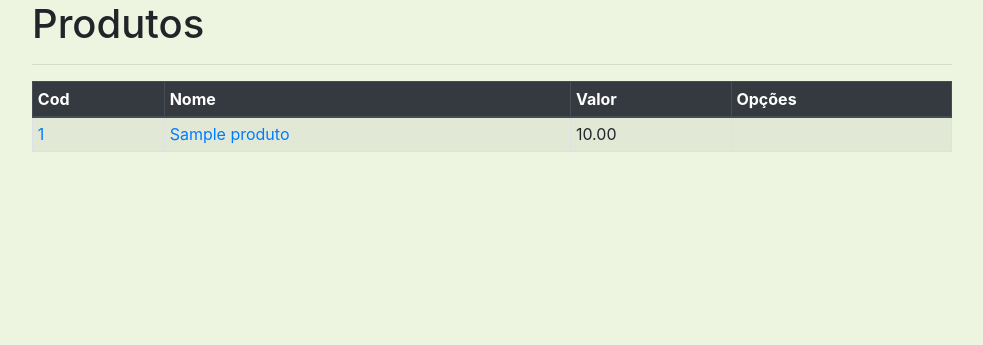
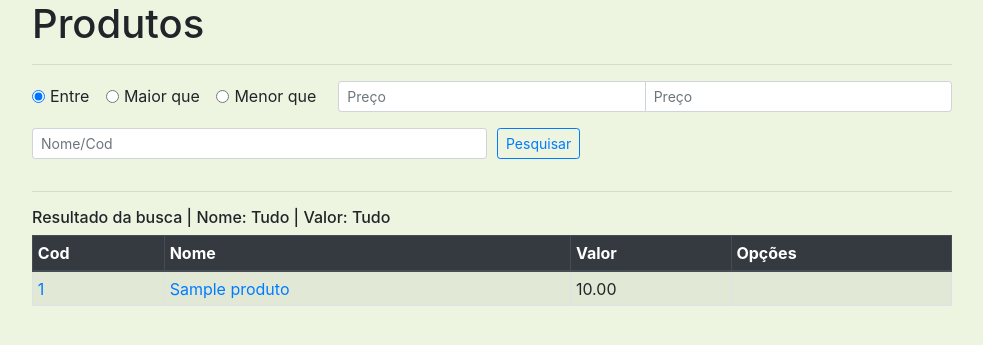
Before and after one commit to vitornr7/estoque-django, a Django app: page /listar_produtos/ in a window 1280 px wide. Shown: the part 56-401 px from the top of the page, without its empty margins (148-1131 px from the left). Run offline with Django 3.2, Linux system fonts and the light colour scheme; a user stored in the database is signed in; tables that the repository leaves empty hold one stand-in row (values such as "Sample post"); some libraries are stand-ins or nearby versions.

```diff
--- /dev/null
+++ b/estoque/templates/estoque/pesquisa/pesq_preco.html
@@ -0,0 +1,29 @@
+{% if request.GET.opcao_valor == 'entre' %}
+    {% if request.GET.valor1 and request.GET.valor2 %}
+        | Valor entre: {{ request.GET.valor1 }} e {{ request.GET.valor2 }}
+    {% elif request.GET.valor1 or request.GET.valor2 %}
+        | Valor: {{ request.GET.valor1 }} {{ request.GET.valor2 }}
+    {% else %}
+        | Valor: Tudo
+    {% endif %}
+
+{% elif request.GET.opcao_valor == 'maior' %}
+    {% if request.GET.valor1 %}
+        | Valor maior que: {{ request.GET.valor1 }}
+    {% elif request.GET.valor2 %}
+        | Valor maior que: {{ request.GET.valor2 }}
+    {% else %}
+        | Valor: Tudo
+    {% endif %}
+
+{% elif request.GET.opcao_valor == 'menor' %}
+    {% if request.GET.valor1 %}
+        | Valor menor que:  {{ request.GET.valor1 }}
+    {% elif request.GET.valor2 %}
+        | Valor menor que:  {{ request.GET.valor2 }}
+    {% else %}
+        | Valor: Tudo
+    {% endif %}
+{% else %}
+    | Valor: Tudo
+{% endif %}
--- /dev/null
+++ b/estoque/templates/estoque/pesquisa/precos.html
@@ -0,0 +1,27 @@
+<div class="form-row align-items-center">
+    <div class="form-group col-auto">
+        <div class="form-check form-check-inline">
+            <input class="form-check-input " type="radio" name="opcao_valor" id="radiovalor1" value="entre" checked>
+            <label class="form-check-label" for="radiovalor1">Entre</label>
+        </div>
+
+        <div class="form-check form-check-inline">
+            <input class="form-check-input" type="radio" name="opcao_valor" id="radiovalor2" value="maior">
+            <label class="form-check-label" for="radiovalor2">Maior que</label>
+        </div>
+
+        <div class="form-check form-check-inline">
+            <input class="form-check-input" type="radio" name="opcao_valor" id="radiovalor3" value="menor">
+            <label class="form-check-label" for="radiovalor3">Menor que</label>
+        </div>
+    </div>
+
+    <div class="form-group col-lg">
+        <div class="input-group input-group-sm">
+            <input class="form-control" type="number" min="0" step="0.01" placeholder="Preço" aria-label="Search"
+                name="valor1">
+            <input class="form-control" type="number" min="0" step="0.01" placeholder="Preço" aria-label="Search"
+                name="valor2">
+        </div>
+    </div>
+</div>
--- a/estoque/templates/estoque/produto_list.html
+++ b/estoque/templates/estoque/produto_list.html
@@ -5,22 +5,22 @@
 <h1>Produtos</h1>
 
 <hr>
-{% comment %}
+
 <form class="form-group" method="GET" action="{% url 'estoque:listar_produtos' %}">
     {% include 'estoque/pesquisa/precos.html' %}
 
     <div class="form-row align-items-center">
         <div class="form-group col">
-            <input class="form-control" type="text" placeholder="Nome/Cod" aria-label="Search" name="q">
+            <input class="form-control form-control-sm" type="text" placeholder="Nome/Cod" aria-label="Search" name="q">
         </div>
         <div class="form-group col">
-            <button class="btn btn-outline-primary" type="submit">Pesquisar</button>
+            <button class="btn btn-outline-primary btn-sm" type="submit">Pesquisar</button>
         </div>
     </div>
 </form>
 
-
-<a href="{% url 'estoque:cadastrar_produto' %}" class="btn btn-outline-success btn-block">Cadastar Produto</a>
+{% comment %}
+<a href="{% url 'estoque:cadastrar_produto' %}" class="btn btn-outline-success btn-block">Cadastar Produto</a>{% endcomment %}
 <hr>
 
 <h6>
@@ -35,7 +35,7 @@
     {% include 'estoque/pesquisa/pesq_preco.html' %}
 </h6>
 
-{% endcomment %}
+
 <table class="table table-striped table-bordered table-sm">
     <thead class="thead-dark">
         <tr>
--- /dev/null
+++ b/estoque/utilidades.py
@@ -0,0 +1,30 @@
+def filtrar_valor(objs, opcao_valor, valor1, valor2):
+    if opcao_valor == 'entre':
+        if valor1 and valor2:
+            if valor1 > valor2:
+                valor1, valor2 = valor2, valor1
+            objs = objs.filter(valor__range=(valor1, valor2))
+        elif valor1 or valor2:
+            objs = objs.filter(valor=valor1 or valor2)
+
+    elif opcao_valor == 'maior':
+        if valor1 or valor2:
+            objs = objs.filter(valor__gte=(valor1 or valor2))
+
+    elif opcao_valor == 'menor':
+        if valor1 or valor2:
+            objs = objs.filter(valor__lte=(valor1 or valor2))
+
+    return objs
+
+
+def paginar(objs, page, n_linhas):
+    paginator = Paginator(objs, n_linhas)
+    try:
+        objs = paginator.page(page)
+    except PageNotAnInteger:
+        objs = paginator.page(1)
+    except EmptyPage:
+        objs = paginator.page(paginator.num_pages)
+
+    return objs
--- a/estoque/views.py
+++ b/estoque/views.py
@@ -12,6 +12,7 @@ from django.contrib.auth import authenticate, login, logout
 import csv
 
 from .models import Estoque, Empresa, Produto
+from .utilidades import paginar, filtrar_valor
 
 
 class ProdutoListView(LoginRequiredMixin, ListView):
@@ -22,15 +23,15 @@ class ProdutoListView(LoginRequiredMixin, ListView):
     def get_queryset(self):
         produtos = Produto.objects.all().order_by('nome')
 
-        # query = self.request.GET.get('q')
-        # valor1 = self.request.GET.get('valor1')
-        # valor2 = self.request.GET.get('valor2')
-        # opcao_valor = self.request.GET.get('opcao_valor')
+        query = self.request.GET.get('q')
+        valor1 = self.request.GET.get('valor1')
+        valor2 = self.request.GET.get('valor2')
+        opcao_valor = self.request.GET.get('opcao_valor')
 
-        # if query:
-        #     produtos = Produto.objects.filter(Q(nome__icontains=query) | Q(codigo__icontains=query)).order_by('nome')
-        # if produtos:
-        #     produtos = filtrar_valor(produtos, opcao_valor, valor1, valor2)
+        if query:
+            produtos = Produto.objects.filter(Q(nome__icontains=query) | Q(codigo__icontains=query)).order_by('nome')
+        if produtos:
+            produtos = filtrar_valor(produtos, opcao_valor, valor1, valor2)
 
         return produtos
 
@@ -61,15 +62,3 @@ def avisos(request):
     alto = paginar(alto, page2, 7)
 
     return render(request, 'estoque/custom/avisos.html', {'baixo': baixo, 'alto': alto})
-
-
-def paginar(objs, page, n_linhas):
-    paginator = Paginator(objs, n_linhas)
-    try:
-        objs = paginator.page(page)
-    except PageNotAnInteger:
-        objs = paginator.page(1)
-    except EmptyPage:
-        objs = paginator.page(paginator.num_pages)
-
-    return objs
```
Also changed, not shown: estoque/templates/estoque/pesquisa/datas.html (added, +25 -0 lines), estoque/templates/estoque/pesquisa/exportar_csv.html (added, +9 -0 lines), estoque/templates/estoque/pesquisa/pesq_data.html (added, +29 -0 lines).
